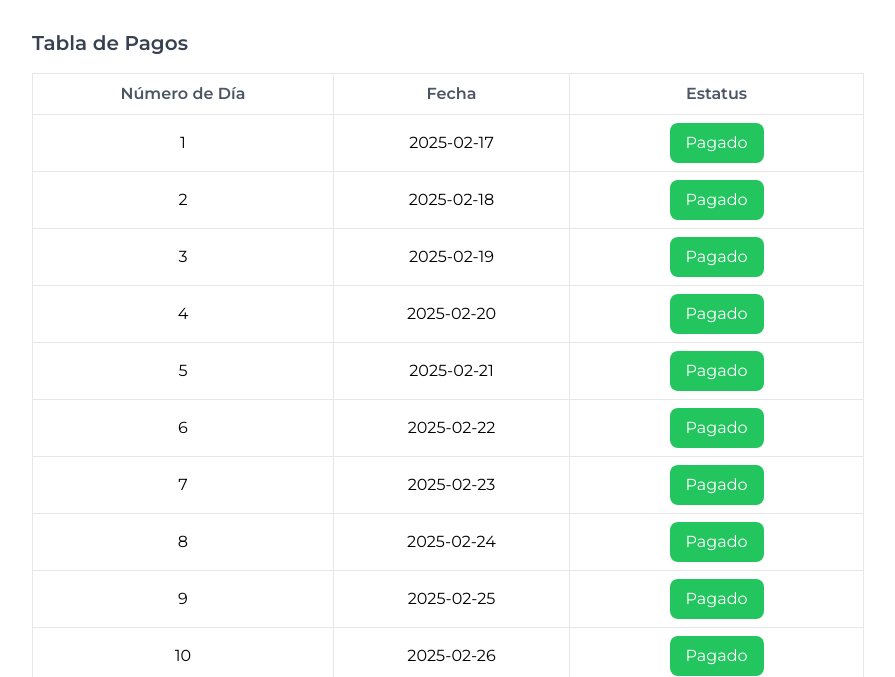
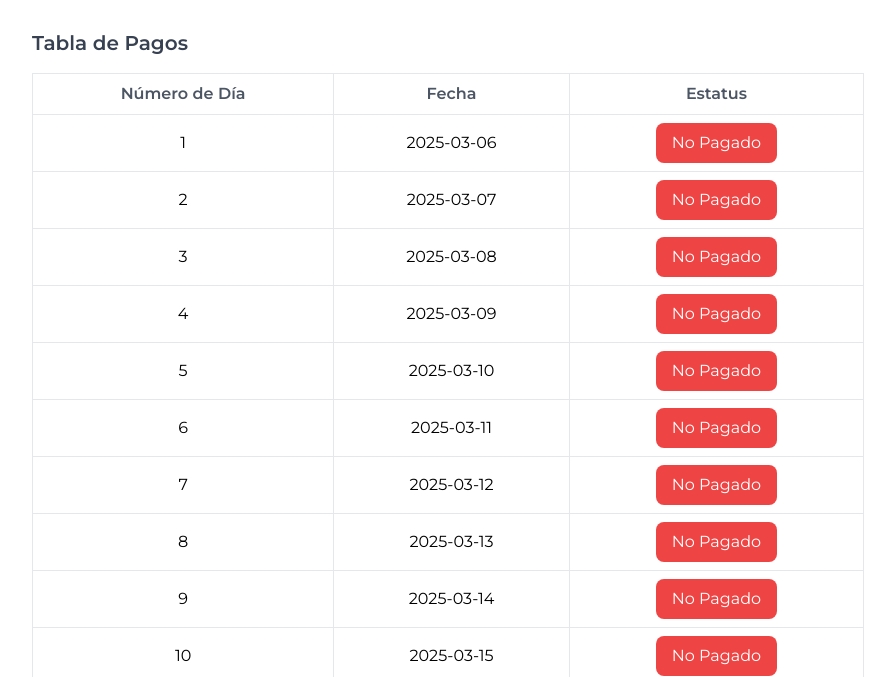
Before and after one commit to King-Pacaya/cronograma, a plain HTML site: page index.html in a window 1280 px wide. Shown: the part 123-800 px from the top of the page, without its empty margins (192-1087 px from the left). Drawn offline with nearby package versions, Linux system fonts and the light colour scheme.

Commit message:
Update index.html

```diff
--- a/index.html
+++ b/index.html
@@ -77,9 +77,9 @@
 
   <script>
     // Fechas predefinidas
-    const startDate = "2025-02-17"; // Fecha inicial
-    const endDate = "2025-03-12"; // Fecha final
-    const paidDays = 12; // Número de días pagados
+    const startDate = "2025-03-06"; // Fecha inicial
+    const endDate = "2025-03-30"; // Fecha final
+    const paidDays = 0; // Número de días pagados
 
     const start = new Date(startDate);
     const end = new Date(endDate);
```
